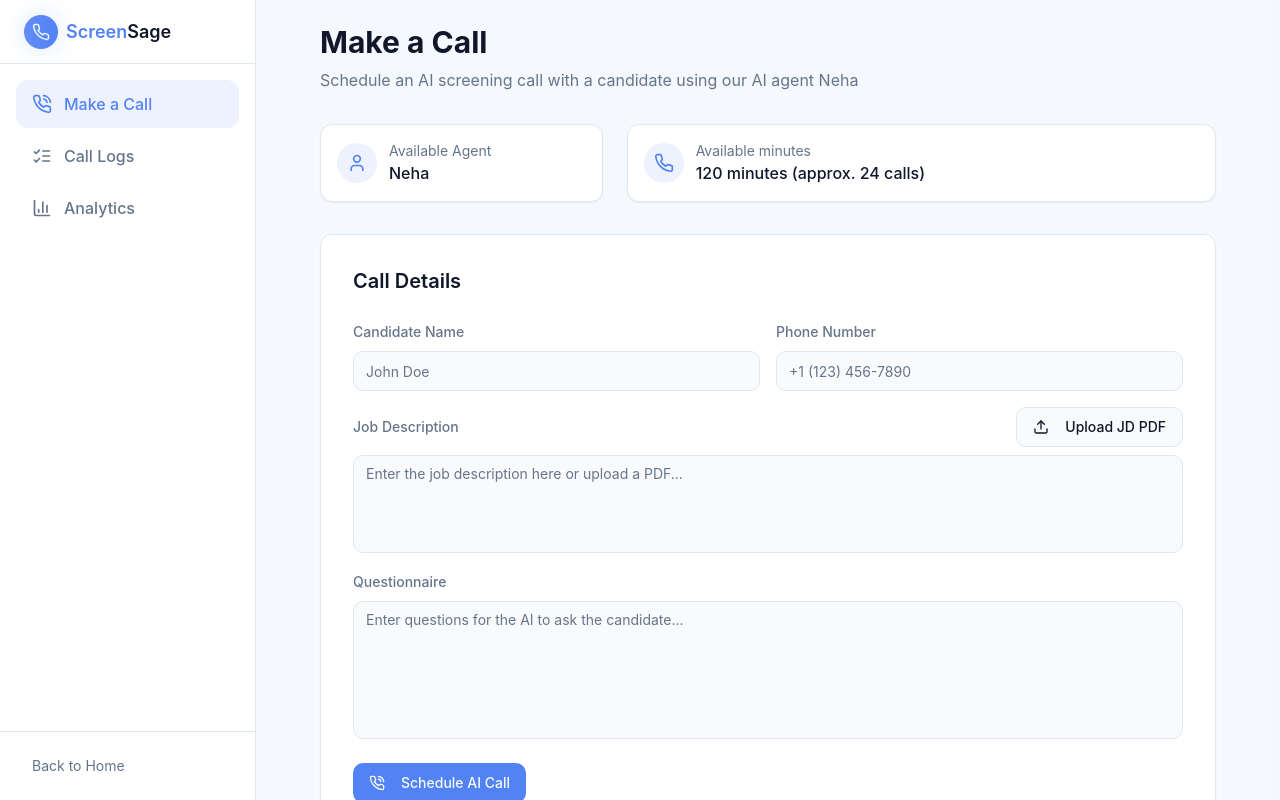
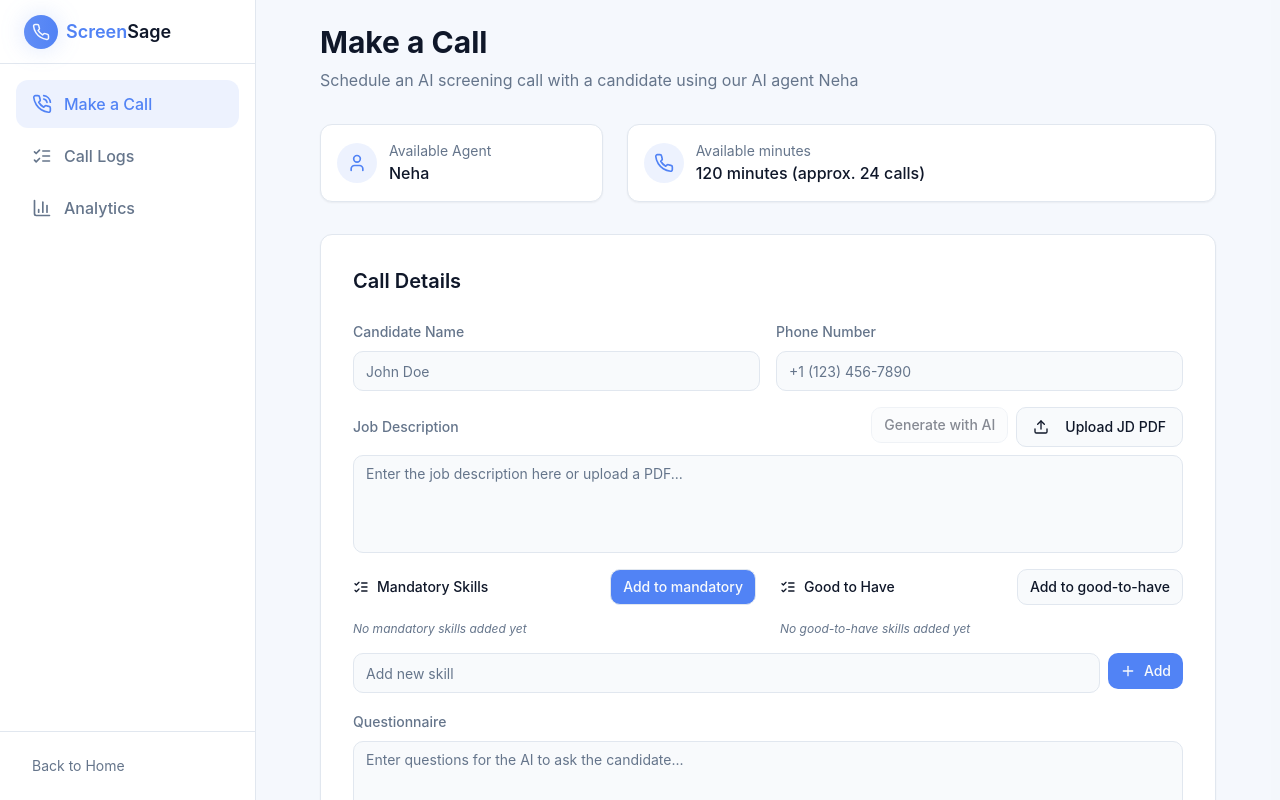
Before and after one commit to Anujnegi157/evalease-screens, a React (Vite) app: page /dashboard in a window 1280 px wide. Shown: the top 800 px of the page. Built offline with nearby package versions, Linux system fonts and the light colour scheme; a web font is replaced by a local one.

Commit message:
Add AI integration for skills extraction
Integrate Azure OpenAI for extracting mandatory and good-to-have skills from job descriptions. Implement functionality to add and remove skills.

```diff
--- a/src/components/CallForm.tsx
+++ b/src/components/CallForm.tsx
@@ -1,18 +1,26 @@
 
 import { useState } from 'react';
 import { cn } from '@/lib/utils';
-import { PhoneCall, Check, Loader2, ListChecks } from 'lucide-react';
+import { PhoneCall, Check, Loader2, ListChecks, Plus, X } from 'lucide-react';
 import { toast } from 'sonner';
 import { Button } from '@/components/ui/button';
 import { Input } from '@/components/ui/input';
 import { Textarea } from '@/components/ui/textarea';
 import PdfUploader from './PdfUploader';
-import { generateContentFromJobDescription } from '@/services/aiService';
+import {
+  generateContentFromJobDescription,
+  addSkill,
+  removeSkill,
+  updateQuestionnaire
+} from '@/services/aiService';
 import { Badge } from '@/components/ui/badge';
 
 const CallForm = () => {
   const [isSubmitting, setIsSubmitting] = useState(false);
   const [isProcessing, setIsProcessing] = useState(false);
+  const [newSkill, setNewSkill] = useState('');
+  const [skillType, setSkillType] = useState<'mandatory' | 'goodToHave'>('mandatory');
+
   const [formData, setFormData] = useState({
     candidateName: '',
     candidatePhone: '',
@@ -32,6 +40,7 @@ const CallForm = () => {
       setFormData(prev => ({ ...prev, jobDescription: content }));
 
       // Generate skills and questionnaire from the content
+      setIsProcessing(true);
       const generatedContent = await generateContentFromJobDescription(content);
 
       setMandatorySkills(generatedContent.mandatorySkills);
@@ -42,6 +51,57 @@ const CallForm = () => {
     } catch (error) {
       console.error('Error generating content:', error);
       toast.error('Failed to generate job requirements and questionnaire');
+    } finally {
+      setIsProcessing(false);
+    }
+  };
+
+  const handleAddSkill = () => {
+    if (!newSkill.trim()) {
+      toast.error('Please enter a skill');
+      return;
+    }
+
+    if (skillType === 'mandatory') {
+      setMandatorySkills(addSkill(mandatorySkills, newSkill));
+    } else {
+      setGoodToHave(addSkill(goodToHave, newSkill));
+    }
+
+    setNewSkill('');
+    toast.success(`Added ${newSkill} to ${skillType === 'mandatory' ? 'mandatory skills' : 'good to have skills'}`);
+  };
+
+  const handleRemoveSkill = (skill: string, type: 'mandatory' | 'goodToHave') => {
+    if (type === 'mandatory') {
+      setMandatorySkills(removeSkill(mandatorySkills, skill));
+    } else {
+      setGoodToHave(removeSkill(goodToHave, skill));
+    }
+
+    toast.success(`Removed ${skill}`);
+  };
+
+  const handleGenerateFromDescription = async () => {
+    if (!formData.jobDescription.trim()) {
+      toast.error('Please enter a job description');
+      return;
+    }
+
+    try {
+      setIsProcessing(true);
+      const generatedContent = await generateContentFromJobDescription(formData.jobDescription);
+
+      setMandatorySkills(generatedContent.mandatorySkills);
+      setGoodToHave(generatedContent.goodToHave);
+      setFormData(prev => ({ ...prev, questionnaire: generatedContent.questionnaire }));
+
+      toast.success('Job requirements and questionnaire generated');
+    } catch (error) {
+      console.error('Error generating content:', error);
+      toast.error('Failed to generate job requirements and questionnaire');
+    } finally {
+      setIsProcessing(false);
     }
   };
 
@@ -137,11 +197,26 @@ const CallForm = () => {
             <label htmlFor="jobDescription" className="text-sm font-medium text-muted-foreground">
               Job Description
             </label>
+            <div className="flex gap-2">
+              <Button
+                type="button"
+                size="sm"
+                variant="outline"
+                onClick={handleGenerateFromDescription}
+                disabled={isProcessing || !formData.jobDescription.trim()}
+              >
+                {isProcessing ? (
+                  <Loader2 className="h-4 w-4 animate-spin" />
+                ) : (
+                  <>Generate with AI</>
+                )}
+              </Button>
               <PdfUploader
                 onPdfContent={handlePdfContent}
                 isProcessing={isProcessing}
                 setIsProcessing={setIsProcessing}
               />
+            </div>
           </div>
           <Textarea
             id="jobDescription"
@@ -154,37 +229,94 @@ const CallForm = () => {
           />
         </div>
 
-        {mandatorySkills.length > 0 && (
-          <div className="space-y-2">
+        <div className="grid grid-cols-1 md:grid-cols-2 gap-6">
+          <div className="space-y-4">
+            <div className="flex items-center justify-between">
               <h3 className="text-sm font-medium flex items-center gap-2">
                 <ListChecks className="h-4 w-4" />
                 Mandatory Skills
               </h3>
+              <Button
+                type="button"
+                size="sm"
+                variant="outline"
+                onClick={() => setSkillType('mandatory')}
+                className={skillType === 'mandatory' ? 'bg-primary text-primary-foreground' : ''}
+              >
+                Add to mandatory
+              </Button>
+            </div>
+
             <div className="flex flex-wrap gap-2">
               {mandatorySkills.map((skill, index) => (
-                <Badge key={index} variant="outline" className="bg-primary/10">
+                <Badge key={index} variant="outline" className="bg-primary/10 flex items-center gap-1">
                   {skill}
+                  <button
+                    type="button"
+                    onClick={() => handleRemoveSkill(skill, 'mandatory')}
+                    className="hover:text-destructive focus:outline-none"
+                  >
+                    <X className="h-3 w-3" />
+                  </button>
                 </Badge>
               ))}
+              {mandatorySkills.length === 0 && (
+                <p className="text-xs text-muted-foreground italic">No mandatory skills added yet</p>
+              )}
             </div>
           </div>
-        )}
 
-        {goodToHave.length > 0 && (
-          <div className="space-y-2">
+          <div className="space-y-4">
+            <div className="flex items-center justify-between">
               <h3 className="text-sm font-medium flex items-center gap-2">
                 <ListChecks className="h-4 w-4" />
                 Good to Have
               </h3>
+              <Button
+                type="button"
+                size="sm"
+                variant="outline"
+                onClick={() => setSkillType('goodToHave')}
+                className={skillType === 'goodToHave' ? 'bg-primary text-primary-foreground' : ''}
+              >
+                Add to good-to-have
+              </Button>
+            </div>
+
             <div className="flex flex-wrap gap-2">
               {goodToHave.map((skill, index) => (
-                <Badge key={index} variant="outline" className="bg-secondary/10">
+                <Badge key={index} variant="outline" className="bg-secondary/10 flex items-center gap-1">
                   {skill}
+                  <button
+                    type="button"
+                    onClick={() => handleRemoveSkill(skill, 'goodToHave')}
+                    className="hover:text-destructive focus:outline-none"
+                  >
+                    <X className="h-3 w-3" />
+                  </button>
                 </Badge>
               ))}
+              {goodToHave.length === 0 && (
+                <p className="text-xs text-muted-foreground italic">No good-to-have skills added yet</p>
+              )}
             </div>
           </div>
-        )}
+        </div>
+
+        <div className="space-y-2">
+          <div className="flex gap-2">
+            <Input
+              placeholder="Add new skill"
+              value={newSkill}
+              onChange={(e) => setNewSkill(e.target.value)}
+              onKeyDown={(e) => e.key === 'Enter' && (e.preventDefault(), handleAddSkill())}
+            />
+            <Button type="button" onClick={handleAddSkill} size="sm">
+              <Plus className="h-4 w-4" />
+              Add
+            </Button>
+          </div>
+        </div>
 
         <div className="space-y-2">
           <label htmlFor="questionnaire" className="text-sm font-medium text-muted-foreground">
--- a/src/services/aiService.ts
+++ b/src/services/aiService.ts
@@ -1,35 +1,105 @@
+// Service to generate content using Azure OpenAI
+const AZURE_OPENAI_ENDPOINT = "https://personal-job-application.openai.azure.com/";
+const AZURE_OPENAI_API_KEY = "6Y6gLak1ld4teJNNi7QhStZUI1HXrvKCnwGY9mSiH0T0jfHYNcIpJQQJ99BCACYeBjFXJ3w3AAABACOGUilw";
+const AZURE_OPENAI_API_VERSION = "2023-05-15"; // Use the appropriate API version
 
-// Simple service to generate content using AI
 export const generateContentFromJobDescription = async (jobDescription: string): Promise<{
   mandatorySkills: string[];
   goodToHave: string[];
   questionnaire: string;
 }> => {
   try {
-    // In a real implementation, this would call an AI service like OpenAI
-    // For now, we'll use a simple simulation
-    console.log("Generating content from job description:", jobDescription);
+    console.log("Generating content from job description using Azure OpenAI:", jobDescription);
 
-    // Simulate API call delay
-    await new Promise(resolve => setTimeout(resolve, 1500));
+    // Call Azure OpenAI API
+    const response = await fetch(`${AZURE_OPENAI_ENDPOINT}openai/deployments/gpt-4/chat/completions?api-version=${AZURE_OPENAI_API_VERSION}`, {
+      method: "POST",
+      headers: {
+        "Content-Type": "application/json",
+        "api-key": AZURE_OPENAI_API_KEY
+      },
+      body: JSON.stringify({
+        messages: [
+          {
+            role: "system",
+            content: "You are an HR assistant that analyzes job descriptions to extract key information."
+          },
+          {
+            role: "user",
+            content: `Please analyze this job description and provide the following:
+            1. A list of 5 mandatory skills required for this position
+            2. A list of 3-4 good to have skills
+            3. A short questionnaire with 5 relevant questions to ask candidates
 
-    // Extract skills and generate questionnaire based on the job description
-    const mandatorySkills = extractMandatorySkills(jobDescription);
-    const goodToHave = extractGoodToHaveSkills(jobDescription);
-    const questionnaire = generateQuestionnaire(jobDescription);
+            Format your response as JSON with the following structure:
+            {
+              "mandatorySkills": ["skill1", "skill2", "skill3", "skill4", "skill5"],
+              "goodToHave": ["skill1", "skill2", "skill3", "skill4"],
+              "questionnaire": "1. Question 1?\\n2. Question 2?\\n3. Question 3?\\n4. Question 4?\\n5. Question 5?"
+            }
 
-    return {
-      mandatorySkills,
-      goodToHave,
-      questionnaire
-    };
+            Job Description:
+            ${jobDescription}`
+          }
+        ],
+        temperature: 0.7,
+        max_tokens: 800
+      })
+    });
+
+    if (!response.ok) {
+      console.error("Azure OpenAI API Error:", await response.text());
+      throw new Error("Failed to generate content from job description");
+    }
+
+    const data = await response.json();
+    console.log("Azure OpenAI API Response:", data);
+
+    try {
+      // Try to parse the response from the completion
+      const content = data.choices[0].message.content;
+      console.log("Raw content:", content);
+
+      // Extract the JSON part from the content if needed
+      let jsonData;
+      try {
+        jsonData = JSON.parse(content);
+      } catch (jsonError) {
+        // If parsing fails, try to extract JSON from the text using regex
+        const jsonMatch = content.match(/\{[\s\S]*\}/);
+        if (jsonMatch) {
+          jsonData = JSON.parse(jsonMatch[0]);
+        } else {
+          throw new Error("Could not parse JSON from response");
+        }
+      }
+
+      return {
+        mandatorySkills: jsonData.mandatorySkills || [],
+        goodToHave: jsonData.goodToHave || [],
+        questionnaire: jsonData.questionnaire || ""
+      };
+    } catch (parseError) {
+      console.error("Error parsing AI response:", parseError);
+      // Fallback to the old extraction method if parsing fails
+      return {
+        mandatorySkills: extractMandatorySkills(jobDescription),
+        goodToHave: extractGoodToHaveSkills(jobDescription),
+        questionnaire: generateQuestionnaire(jobDescription)
+      };
+    }
   } catch (error) {
     console.error("Error generating content:", error);
-    throw new Error("Failed to generate content from job description");
+    // Fallback to the old extraction method
+    return {
+      mandatorySkills: extractMandatorySkills(jobDescription),
+      goodToHave: extractGoodToHaveSkills(jobDescription),
+      questionnaire: generateQuestionnaire(jobDescription)
+    };
   }
 };
 
-// Helper functions to simulate AI extraction
+// Keep the helper functions as fallback
 function extractMandatorySkills(text: string): string[] {
   const skills = [];
 
@@ -91,3 +161,19 @@ function generateQuestionnaire(text: string): string {
 5. What's your experience with collaborative development and version control?
 `.trim();
 }
+
+// Add new functions to allow manual management of skills
+export const addSkill = (skillsList: string[], newSkill: string): string[] => {
+  if (!newSkill.trim() || skillsList.includes(newSkill.trim())) {
+    return skillsList;
+  }
+  return [...skillsList, newSkill.trim()];
+};
+
+export const removeSkill = (skillsList: string[], skillToRemove: string): string[] => {
+  return skillsList.filter(skill => skill !== skillToRemove);
+};
+
+export const updateQuestionnaire = (currentQuestionnaire: string, newQuestionnaire: string): string => {
+  return newQuestionnaire.trim();
+};
```
Lines whose indentation alone changed are shown as unchanged.
